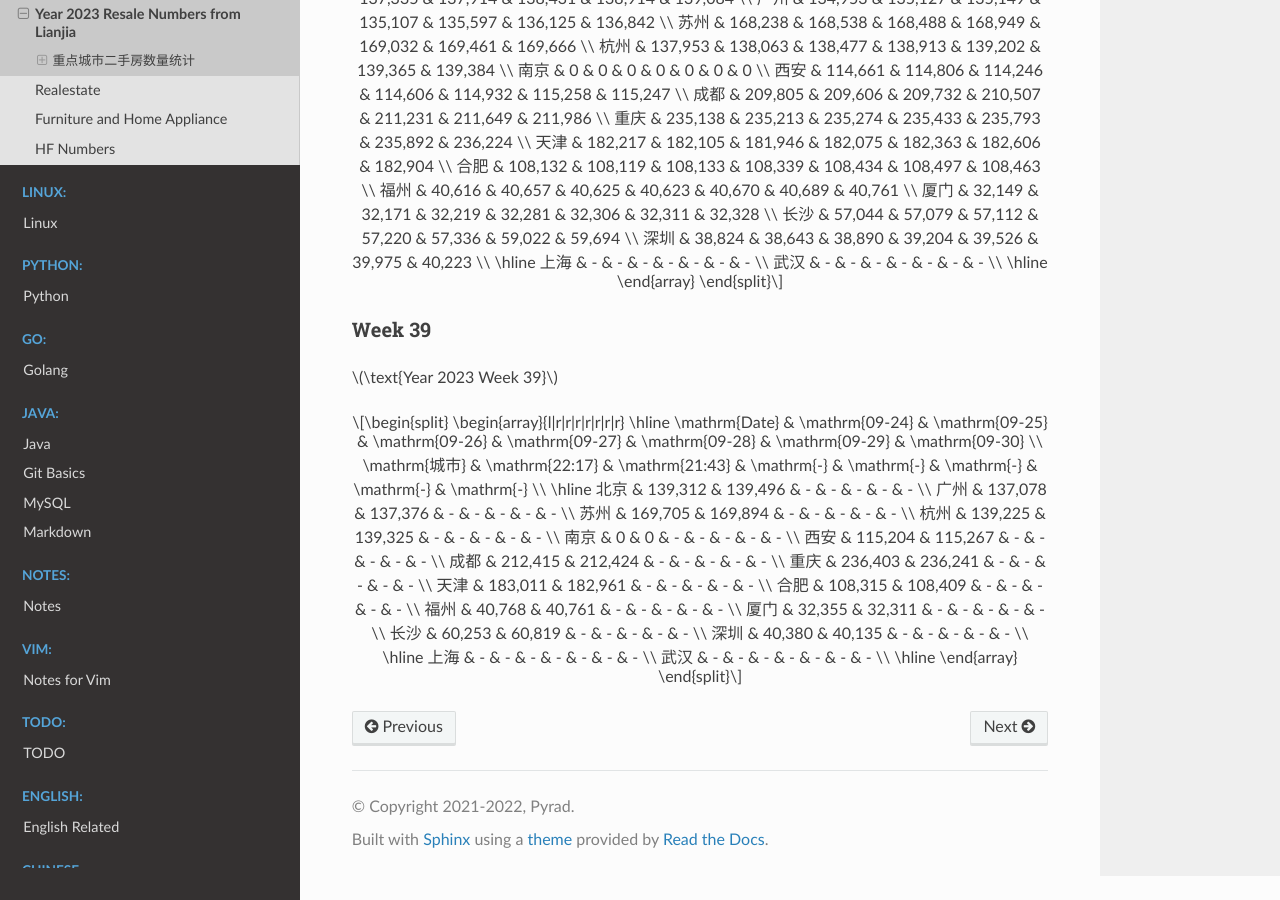
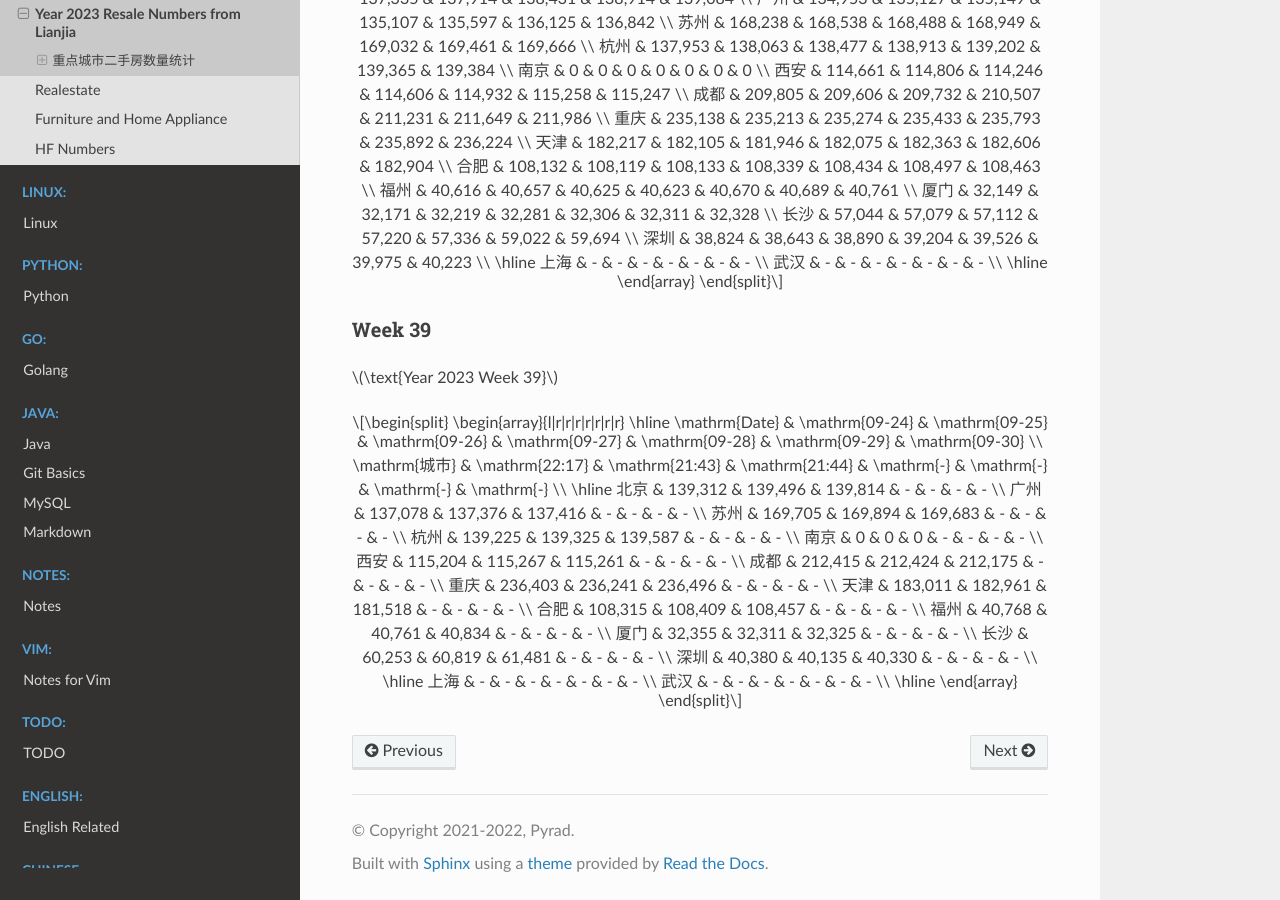
Before and after one commit to Pyrad/pyradnotes, a Sphinx documentation site: the page built from source/RealEstate/resalenumbers2023.md, in a window 1280 px wide and 900 px high, scrolled down 14506 px. Built offline with Sphinx 7.4.7 and the Read the Docs theme 2.0.0, drawn with Linux system fonts in a browser that asks for light colours; a script that is not in the unit is left out.

Commit message:
Realestate Update resale numbers 2023-09-26 21:44

```diff
--- a/source/RealEstate/resalenumbers2023.md
+++ b/source/RealEstate/resalenumbers2023.md
@@ -962,22 +962,22 @@ $$
 \begin{array}{l|r|r|r|r|r|r|r}
 \hline
 \mathrm{Date} & \mathrm{09-24} & \mathrm{09-25} & \mathrm{09-26} & \mathrm{09-27} & \mathrm{09-28} & \mathrm{09-29} & \mathrm{09-30} \\
-\mathrm{城市} & \mathrm{22:17} & \mathrm{21:43} & \mathrm{-} & \mathrm{-} & \mathrm{-} & \mathrm{-} & \mathrm{-} \\
+\mathrm{城市} & \mathrm{22:17} & \mathrm{21:43} & \mathrm{21:44} & \mathrm{-} & \mathrm{-} & \mathrm{-} & \mathrm{-} \\
 \hline
-北京 & 139,312 & 139,496 & - & - & - & - & - \\
-广州 & 137,078 & 137,376 & - & - & - & - & - \\
-苏州 & 169,705 & 169,894 & - & - & - & - & - \\
-杭州 & 139,225 & 139,325 & - & - & - & - & - \\
-南京 & 0 & 0 & - & - & - & - & - \\
-西安 & 115,204 & 115,267 & - & - & - & - & - \\
-成都 & 212,415 & 212,424 & - & - & - & - & - \\
-重庆 & 236,403 & 236,241 & - & - & - & - & - \\
-天津 & 183,011 & 182,961 & - & - & - & - & - \\
-合肥 & 108,315 & 108,409 & - & - & - & - & - \\
-福州 & 40,768 & 40,761 & - & - & - & - & - \\
-厦门 & 32,355 & 32,311 & - & - & - & - & - \\
-长沙 & 60,253 & 60,819 & - & - & - & - & - \\
-深圳 & 40,380 & 40,135 & - & - & - & - & - \\
+北京 & 139,312 & 139,496 & 139,814 & - & - & - & - \\
+广州 & 137,078 & 137,376 & 137,416 & - & - & - & - \\
+苏州 & 169,705 & 169,894 & 169,683 & - & - & - & - \\
+杭州 & 139,225 & 139,325 & 139,587 & - & - & - & - \\
+南京 & 0 & 0 & 0 & - & - & - & - \\
+西安 & 115,204 & 115,267 & 115,261 & - & - & - & - \\
+成都 & 212,415 & 212,424 & 212,175 & - & - & - & - \\
+重庆 & 236,403 & 236,241 & 236,496 & - & - & - & - \\
+天津 & 183,011 & 182,961 & 181,518 & - & - & - & - \\
+合肥 & 108,315 & 108,409 & 108,457 & - & - & - & - \\
+福州 & 40,768 & 40,761 & 40,834 & - & - & - & - \\
+厦门 & 32,355 & 32,311 & 32,325 & - & - & - & - \\
+长沙 & 60,253 & 60,819 & 61,481 & - & - & - & - \\
+深圳 & 40,380 & 40,135 & 40,330 & - & - & - & - \\
 \hline
 上海 & - & - & - & - & - & - & - \\
 武汉 & - & - & - & - & - & - & - \\
```
Also changed, not shown: 1 other file.
